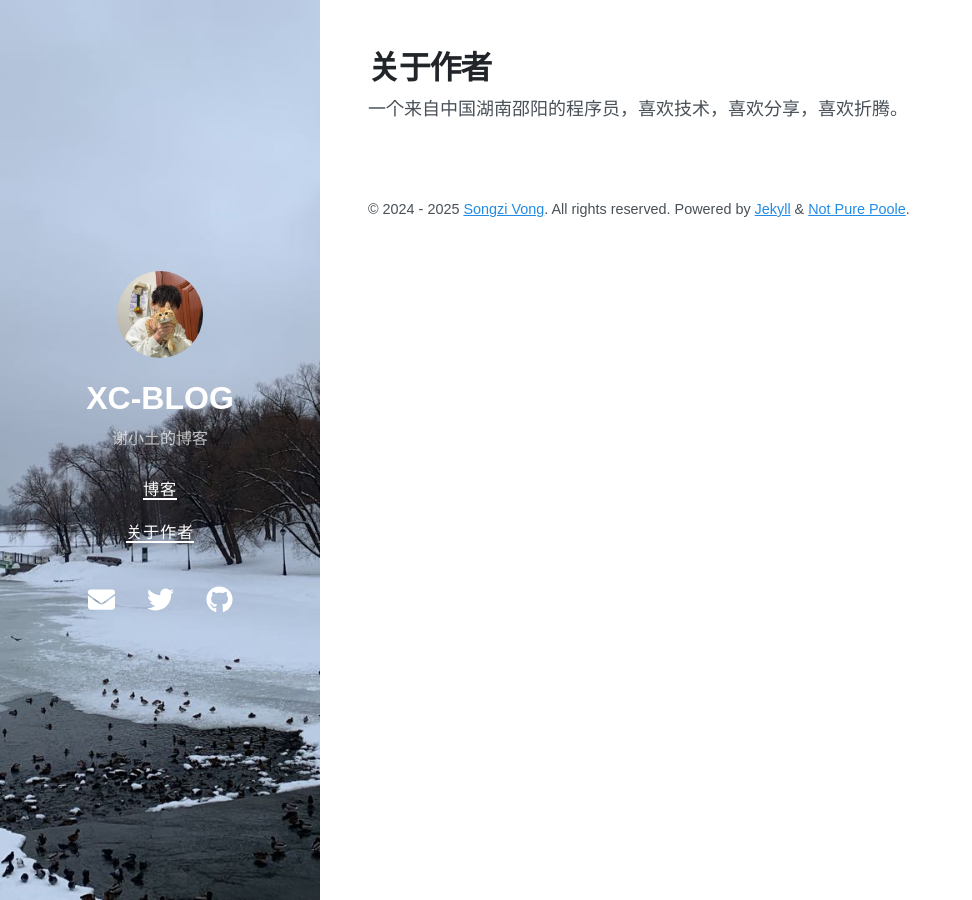
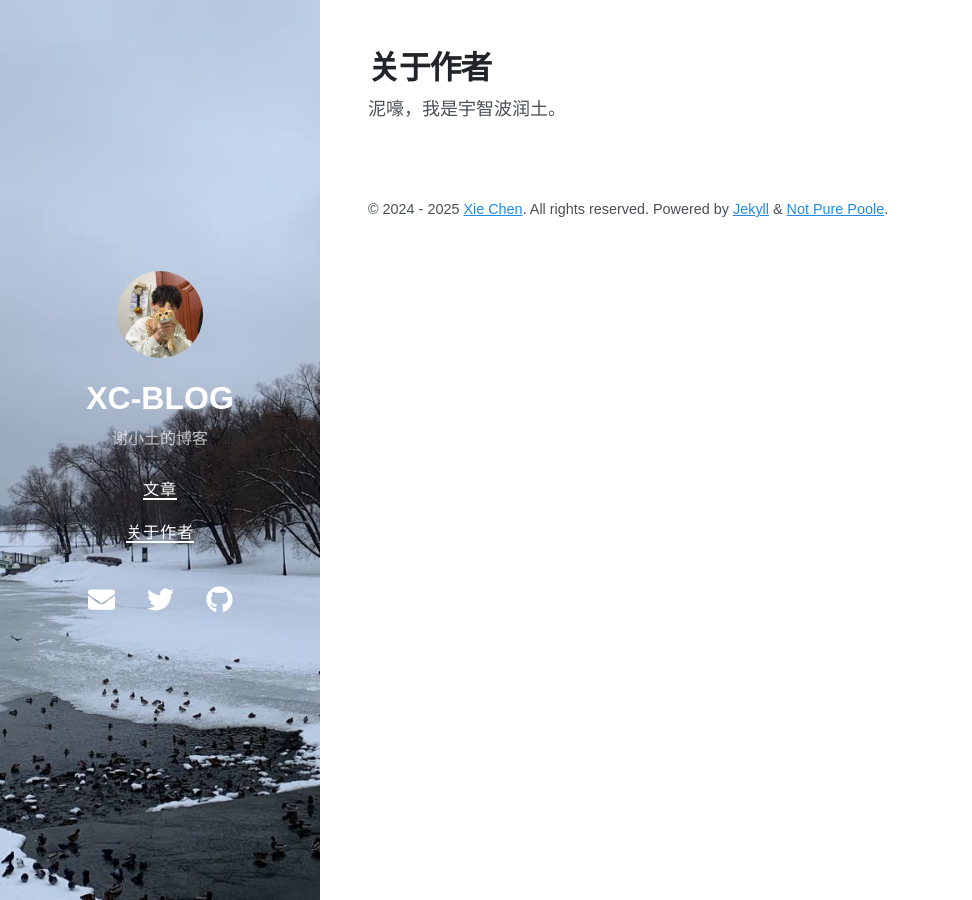
Before and after one commit to AKA-PoetCoder-XC/xc-blog, a Jekyll site: the page built from about.md, in a window 1280 px wide. Shown: the whole page, without its empty margins (0-972 px from the left). Built offline with Jekyll 4.4.1, drawn with Linux system fonts in a browser that asks for light colours; nearby versions of some CDN libraries.

Commit message:
博客配置修改

```diff
--- a/_config.yml
+++ b/_config.yml
@@ -54,6 +54,6 @@ sass:
 
 # Specify the author for blog posts
 author:
-  name: Songzi Vong
-  url: https://github.com/vszhub/
-  email: vszhub@gmail.com
+  name: Xie Chen
+  url: https://github.com/AKA-PoetCoder-XC
+  email: a1577403106@gmail.com
--- a/_data/navigation.yml
+++ b/_data/navigation.yml
@@ -1,4 +1,4 @@
-- title: 博客
+- title: 文章
   url: /
 - title: 关于作者
   url: /about/
--- a/about.md
+++ b/about.md
@@ -3,4 +3,4 @@ layout: page
 title: 关于作者
 ---
 
-一个来自中国湖南邵阳的程序员，喜欢技术，喜欢分享，喜欢折腾。
+泥嚎，我是宇智波润土。
```
Also changed, not shown: _posts/2025-03-18-spring事务失效场景.md (+1 -1 lines), _posts/2025-03-19-Docker搭建Mysql主从模式.md (added, +11 -0 lines), 1 other file.
